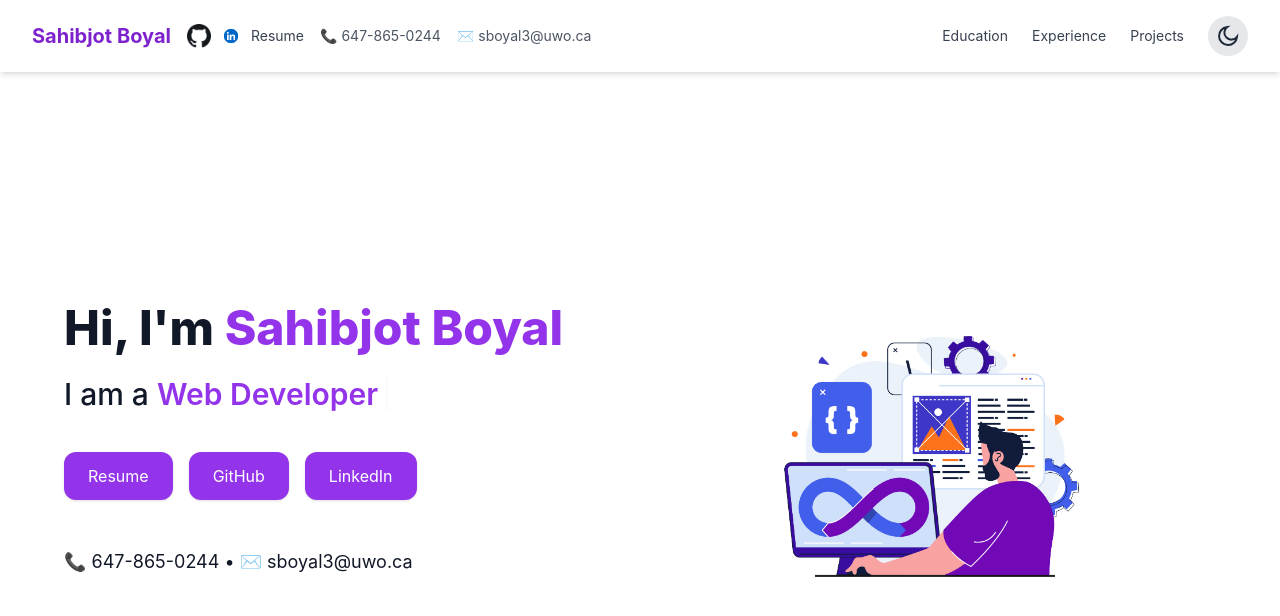
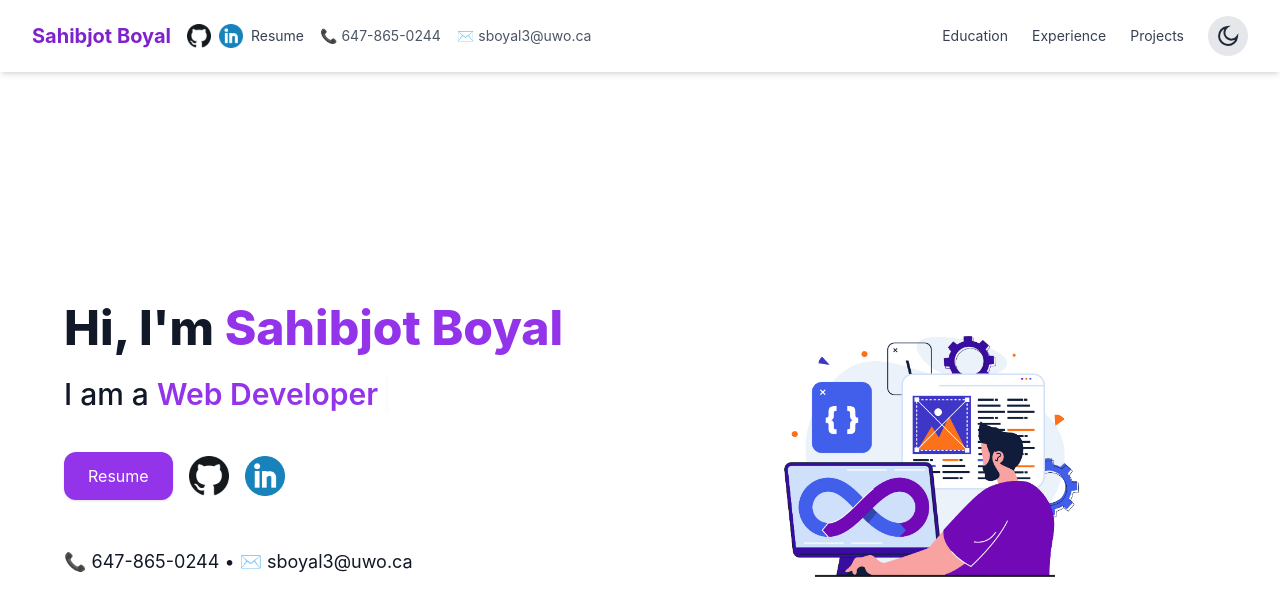
Before and after one commit to SahibjotB/SSB-Website, a React (Vite) app: page / in a window 1280 px wide. Shown: the top 616 px of the page. Built offline with nearby package versions, Linux system fonts and the light colour scheme.

Commit message:
Added github and linkedin logos

```diff
--- a/src/pages/Home.jsx
+++ b/src/pages/Home.jsx
@@ -1,6 +1,8 @@
 import React from "react";
 import { Typewriter } from "react-simple-typewriter";
-import HeroImage from "../assets/hero-illustration.png"; // Add a valid image file here
+import HeroImage from "../assets/hero-illustration.png";
+import GitHubLogo from "../assets/github-logo.png";
+import LinkedInLogo from "../assets/linkedin-logo.png";
 
 export default function Home() {
   return (
@@ -17,7 +19,7 @@
             <span className="text-purple-600 font-semibold">
               <Typewriter
                 words={["Software Developer", "Web Developer", "Computer Scientist"]}
-                loop={0}             // Infinite loop
+                loop={0}
                 cursor
                 cursorStyle="|"
                 typeSpeed={80}
@@ -27,7 +29,7 @@
             </span>
           </h2>
 
-          <div className="flex flex-wrap justify-center lg:justify-start gap-4 pt-4">
+          <div className="flex flex-wrap justify-center lg:justify-start gap-4 pt-4 items-center">
             <a
               href="/sahib-resume.pdf"
               target="_blank"
@@ -36,17 +38,19 @@
             >
               Resume
             </a>
-            <a
-              href="https://github.com/SahibjotB"
-              className="px-6 py-3 bg-purple-600 text-white rounded-xl shadow hover:bg-purple-800 transition"
-            >
-              GitHub
+            <a href="https://github.com/SahibjotB" target="_blank" rel="noopener noreferrer">
+              <img
+                src={GitHubLogo}
+                alt="GitHub"
+                className="w-10 h-10 hover:scale-110 transition-transform"
+              />
             </a>
-            <a
-              href="https://www.linkedin.com/in/sahibjotb/"
-              className="px-6 py-3 bg-purple-600 text-white rounded-xl shadow hover:bg-purple-800 transition"
-            >
-              LinkedIn
+            <a href="https://www.linkedin.com/in/sahibjotb/" target="_blank" rel="noopener noreferrer">
+              <img
+                src={LinkedInLogo}
+                alt="LinkedIn"
+                className="w-10 h-10 hover:scale-110 transition-transform"
+              />
             </a>
           </div>
 
```
Also changed, not shown: src/assets/linkedin-logo.png.
